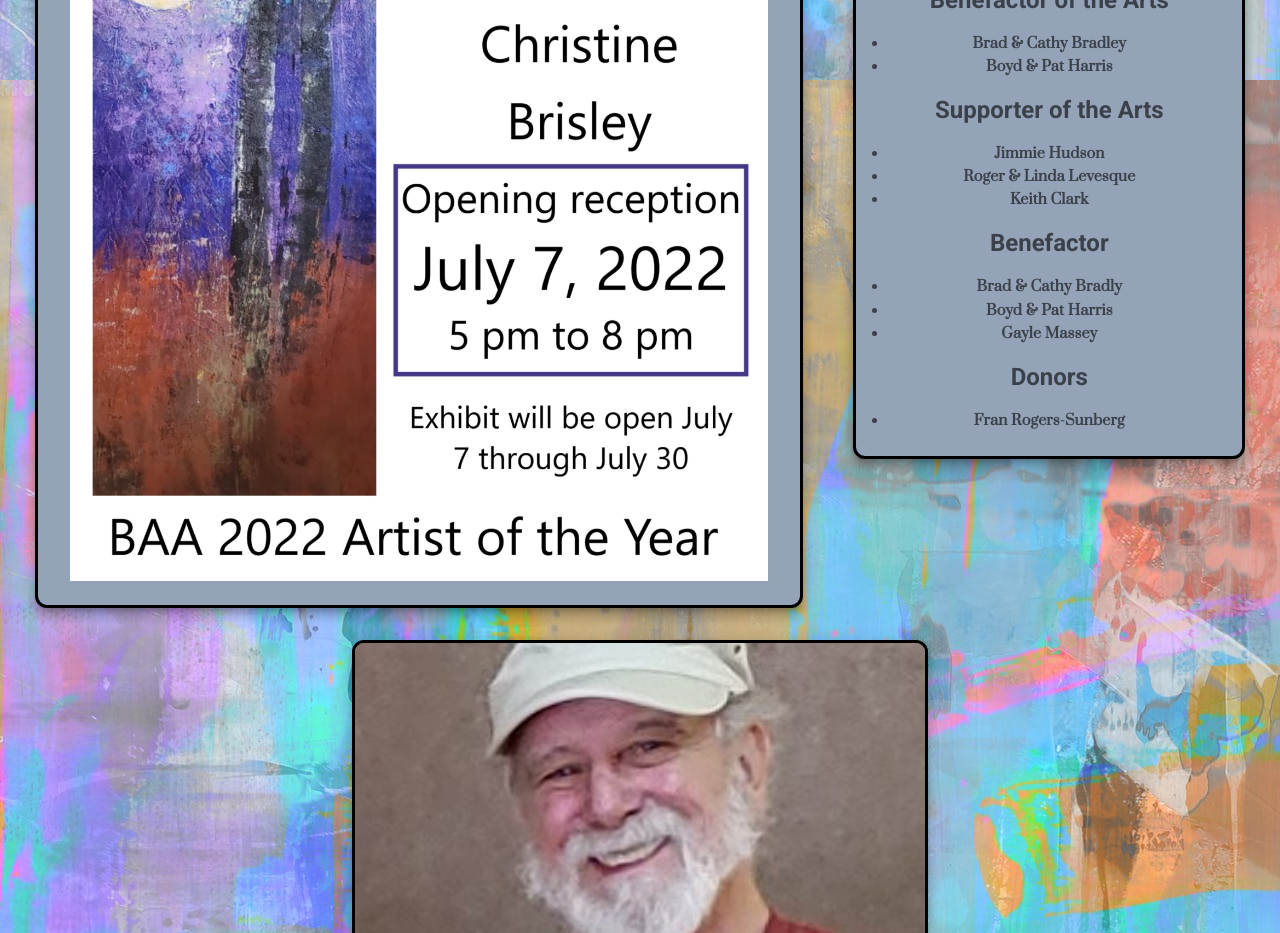
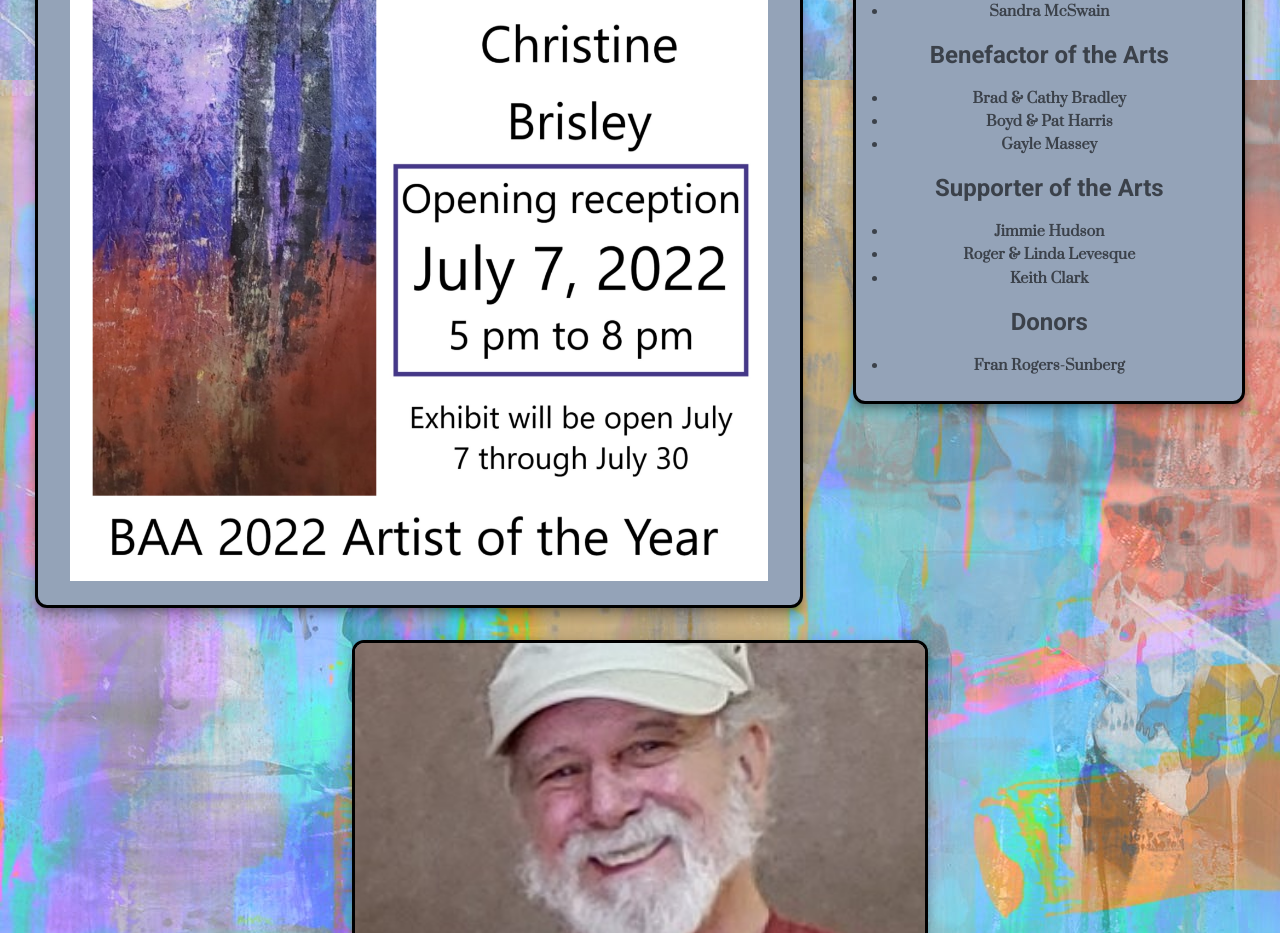
Before and after one commit to Jonathan-Day-Dev/bwd-art, a React (Create React App) app: page / in a window 1280 px wide. Shown: the part 1220-2153 px from the top of the page. Built offline with nearby package versions, Linux system fonts and the light colour scheme.

Commit message:
thanks changes

```diff
--- a/src/components/Thanks/Thanks.js
+++ b/src/components/Thanks/Thanks.js
@@ -15,16 +15,12 @@ const Thanks = (props) => {
           <Typography variant="h5">Benefactor of the Arts</Typography>
           <Typography variant="h6">Brad &amp; Cathy Bradley</Typography>
           <Typography variant="h6">Boyd &amp; Pat Harris</Typography>
+          <Typography variant="h6">Gayle Massey</Typography>
 
           <Typography variant="h5">Supporter of the Arts</Typography>
           <Typography variant="h6">Jimmie Hudson</Typography>
           <Typography variant="h6">Roger &amp; Linda Levesque</Typography>
           <Typography variant="h6">Keith Clark</Typography>
-
-          <Typography variant="h5">Benefactor</Typography>
-          <Typography variant="h6">Brad &amp; Cathy Bradly</Typography>
-          <Typography variant="h6">Boyd &amp; Pat Harris</Typography>
-          <Typography variant="h6">Gayle Massey</Typography>
 
           <Typography variant="h5">Donors</Typography>
           <Typography variant="h6">Fran Rogers-Sunberg</Typography>
```
